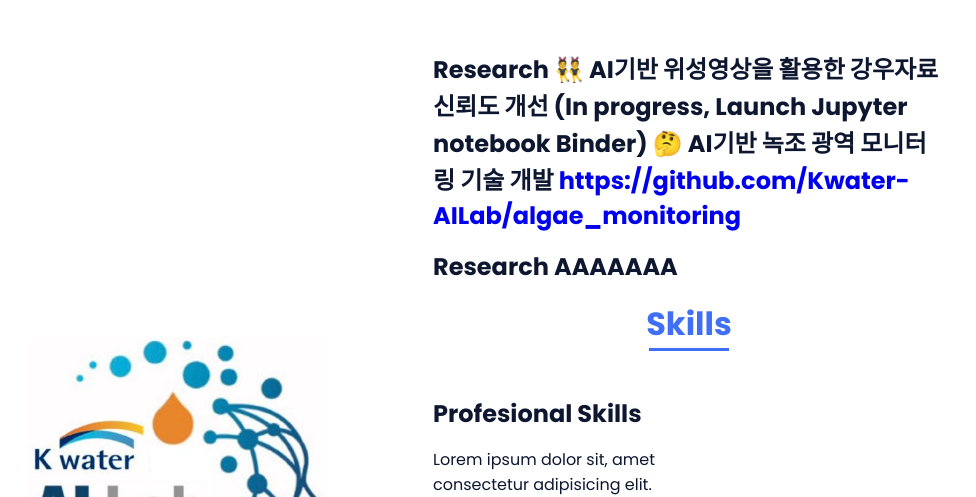
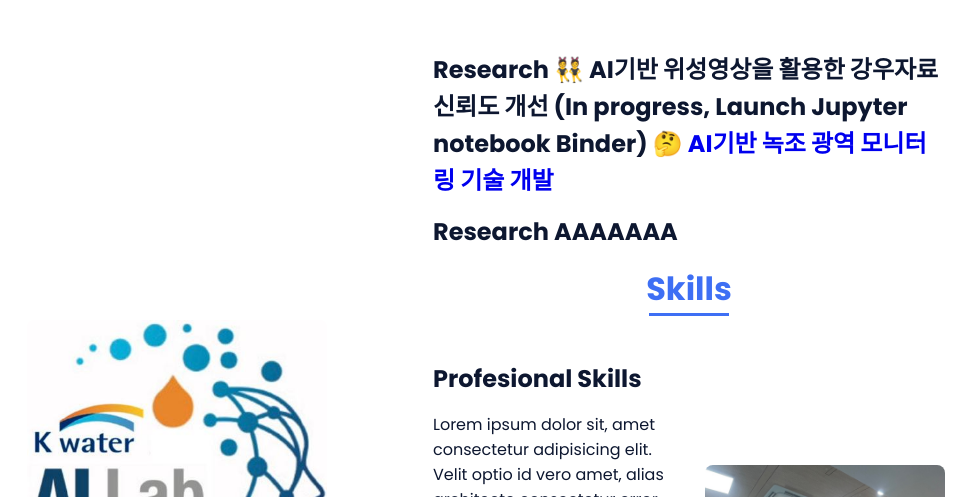
Before and after one commit to L22AR5N/kwater_test2, a plain HTML site: page index.html in a window 1280 px wide. Shown: the part 860-1357 px from the top of the page, without its empty margins (207-1183 px from the left). Drawn offline with nearby package versions, Linux system fonts and the light colour scheme.

Commit message:
Update index.html

```diff
--- a/index.html
+++ b/index.html
@@ -75,7 +75,7 @@
                     <div>
                         <h2 class="about__subtitle">Research
 			👯 AI기반 위성영상을 활용한 강우자료 신뢰도 개선 (In progress, Launch Jupyter notebook Binder)
-🤔 AI기반 녹조 광역 모니터링 기술 개발 <a href="링크주소">https://github.com/Kwater-AILab/algae_monitoring</a>
+ <a href="https://github.com/Kwater-AILab/algae_monitoring">🤔 AI기반 녹조 광역 모니터링 기술 개발</a>
 			</h2>
  <h2 class="about__subtitle">Research AAAAAAA  </h2>
                         <p class="🔭 Digital Twin과 연계한 AI기술 개발 (In progress)
```
